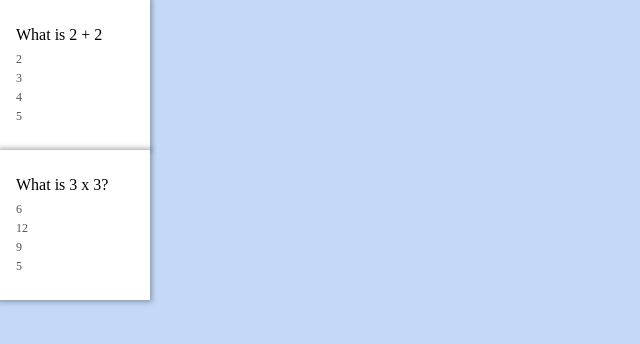
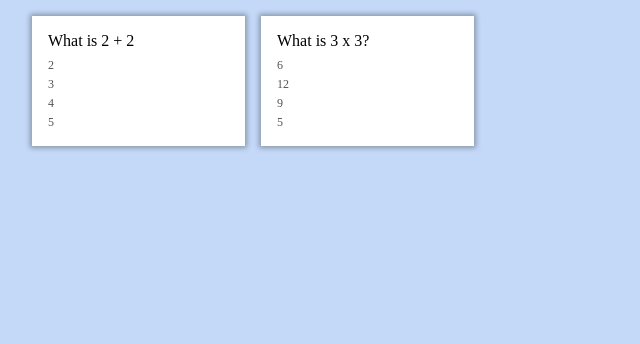
Before and after one commit to matthewflack/flashcard-app, a React (Create React App) app: page / in a window 1280 px wide. Shown: the top 344 px of the page, without its empty margins (0-640 px from the left). Built offline with nearby package versions, Linux system fonts and the light colour scheme; no server answers.

Commit message:
Add useRef to adjust card heights dynamically.  useEffect in </Flashcard> to calc height on fly and on resize

```diff
--- a/src/App.js
+++ b/src/App.js
@@ -32,7 +32,9 @@
   }
 
   return (
-    <FlashcardList flashcards={flashcards}/>
+    <div className="container">
+      <FlashcardList flashcards={flashcards}/>
+    </div>
   );
 }
 
--- a/src/Flashcard.js
+++ b/src/Flashcard.js
@@ -1,12 +1,29 @@
-import React, {useState} from 'react';
+import React, {useState, useEffect, useRef} from 'react';
 
 
 export default function Flashcard({flashcard}) {
-    console.log(flashcard);
     const [flip, setFlip] = useState(false);
+    const [height, setHeight]=useState('initial');
+
+    const frontEl = useRef()
+    const backEl = useRef()
+
+    function setMaxHeight() {
+        const frontHeight = frontEl.current.getBoundingClientRect().height
+        const backHeight = backEl.current.getBoundingClientRect().height
+        setHeight(Math.max(frontHeight, backHeight, 100))
+    }
+    useEffect(setMaxHeight,[flashcard.question, flashcard.answer,flashcard.options])
+    useEffect(()=>{
+        window.addEventListener('resize',setMaxHeight)
+        return () => window.removeEventListener('resize',setMaxHeight)
+    },[])
+
     return (
-        <div className = {`card ${flip? 'flip' : ''}`}onClick={()=> setFlip(!flip)}>
-            <div className="front">
+        <div className = {`card ${flip? 'flip' : ''}`}
+        style={{height: height}}
+        onClick={()=> setFlip(!flip)}>
+            <div className="front" ref={frontEl}>
                 {flashcard.question}
                 <div className="flashcard-options">
                    {flashcard.options.map(option=>{
@@ -14,7 +31,7 @@
                    })}
                 </div>
             </div>
-            <div className="back">
+            <div className="back" ref={backEl}>
                 {flashcard.answer}
             </div>
 
--- a/src/app.css
+++ b/src/app.css
@@ -3,7 +3,13 @@
   margin: 0;
 }
 
+.container {
+  max-width: 900px;
+  margin: 1rem 2rem;
+}
+
 .card-grid {
+  display: grid;
   align-items: center;
   grid-template-columns: repeat(auto-fill, minmax(200px, 1fr));
   gap: 1rem;
@@ -18,8 +24,8 @@
   box-shadow: 0 0 5px 2px rgba(0, 0, 0, 0.3);
   background-color: white;
   transform-style: preserve-3d;
-  height: 150px;
-  width: 150px;
+  /* height: 150px; */
+  /*  width: 150px; */
   transition: 150ms;
   cursor: pointer;
   transform: perspective(1000px) rotateY(var(--rotate-y, 0))
```
